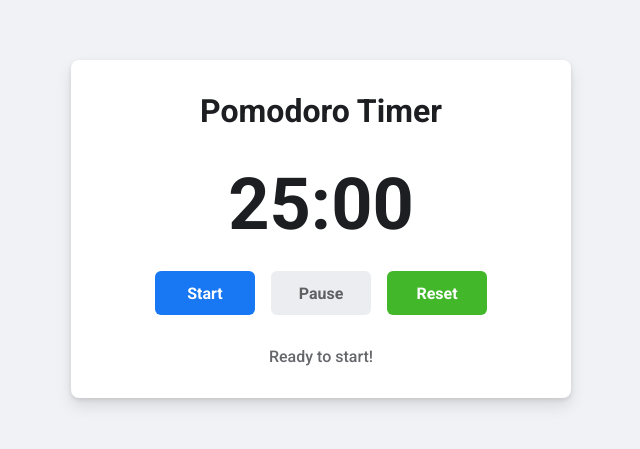
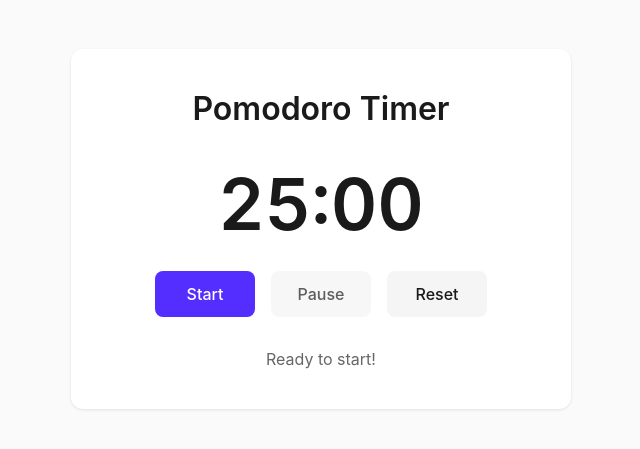
Before and after one commit to greglim81/pomodoro-timer, a plain HTML site: page index.html in a window 1280 px wide. Shown: the part 171-620 px from the top of the page, without its empty margins (319-959 px from the left). Drawn offline with Linux system fonts and the light colour scheme.

Commit message:
Update styles to match Gumroad aesthetic

```diff
--- a/styles.css
+++ b/styles.css
@@ -2,23 +2,23 @@
     margin: 0;
     padding: 0;
     box-sizing: border-box;
-    font-family: 'Roboto', sans-serif;
+    font-family: -apple-system, BlinkMacSystemFont, 'Segoe UI', Roboto, Oxygen, Ubuntu, Cantarell, 'Open Sans', 'Helvetica Neue', sans-serif;
 }
 
 body {
-    background-color: #f0f2f5;
+    background-color: #fafafa;
     display: flex;
     justify-content: center;
     align-items: center;
     min-height: 100vh;
-    color: #1c1e21;
+    color: #1a1a1a;
 }
 
 .container {
     background-color: #ffffff;
-    padding: 2rem;
-    border-radius: 8px;
-    box-shadow: 0 2px 4px rgba(0, 0, 0, 0.1), 0 8px 16px rgba(0, 0, 0, 0.1);
+    padding: 2.5rem;
+    border-radius: 12px;
+    box-shadow: 0 1px 3px rgba(0, 0, 0, 0.1);
     text-align: center;
     max-width: 500px;
     width: 90%;
@@ -26,8 +26,8 @@ body {
 
 h1 {
     margin-bottom: 2rem;
-    color: #1c1e21;
-    font-weight: 700;
+    color: #1a1a1a;
+    font-weight: 600;
     font-size: 2rem;
 }
 
@@ -39,7 +39,9 @@ h1 {
     font-size: 4.5rem;
     font-weight: 600;
     margin-bottom: 1.5rem;
-    color: #1c1e21;
+    color: #1a1a1a;
+    font-feature-settings: "tnum";
+    font-variant-numeric: tabular-nums;
 }
 
 .timer-controls {
@@ -53,50 +55,52 @@ button {
     padding: 0.8rem 1.5rem;
     font-size: 1rem;
     border: none;
-    border-radius: 6px;
+    border-radius: 8px;
     cursor: pointer;
     transition: all 0.2s;
-    font-weight: 600;
+    font-weight: 500;
     min-width: 100px;
+    background-color: #f5f5f5;
+    color: #1a1a1a;
 }
 
 #startBtn {
-    background-color: #1877f2;
+    background-color: #542eff;
     color: white;
 }
 
 #startBtn:hover {
-    background-color: #166fe5;
+    background-color: #4a29e6;
 }
 
 #pauseBtn {
-    background-color: #e4e6eb;
-    color: #1c1e21;
+    background-color: #f5f5f5;
+    color: #1a1a1a;
 }
 
 #pauseBtn:hover {
-    background-color: #d8dadf;
+    background-color: #eaeaea;
 }
 
 #resetBtn {
-    background-color: #42b72a;
-    color: white;
+    background-color: #f5f5f5;
+    color: #1a1a1a;
 }
 
 #resetBtn:hover {
-    background-color: #36a420;
+    background-color: #eaeaea;
 }
 
 button:disabled {
-    background-color: #e4e6eb;
-    color: #bcc0c4;
+    background-color: #f5f5f5;
+    color: #999999;
     cursor: not-allowed;
     opacity: 0.7;
 }
 
 .status {
     margin-top: 1rem;
-    color: #65676b;
+    color: #666666;
     font-size: 1rem;
-    font-weight: 500;
+    font-weight: 400;
 }
```
